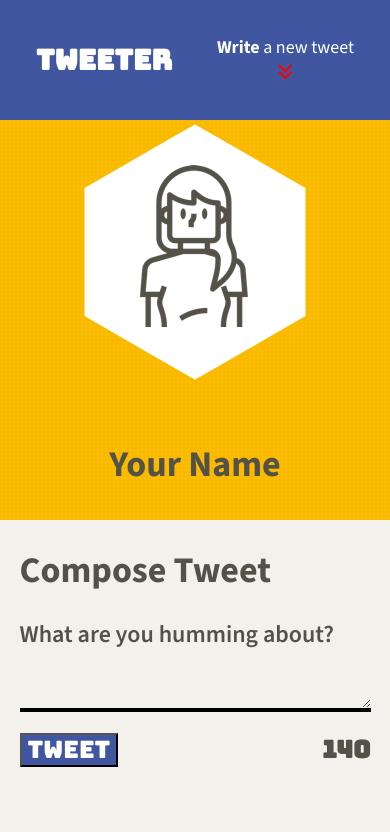
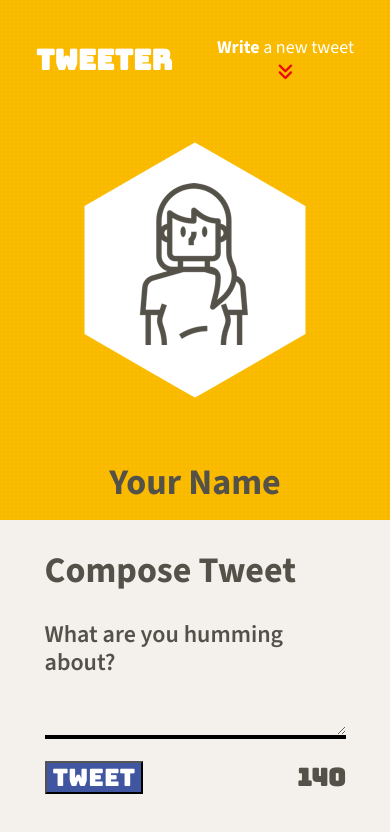
Before and after one commit to DemouraGus/tweeter, a website: page public/index.html in a window 390 px wide. Drawn offline with nearby package versions, Linux system fonts and the light colour scheme; no server answers.

Commit message:
Responsive design activity complete

```diff
--- a/public/index.html
+++ b/public/index.html
@@ -1,6 +1,7 @@
 <!DOCTYPE html>
 <html lang="en">
   <head>
+    <meta name='viewport' content='width=device-width, initial-scale=1.0, maximum-scale=1.0' />
     <!-- Meta Information -->
     <title>Tweeter - Home Page</title>
 
@@ -14,6 +15,7 @@
     <link rel="stylesheet" href="/styles/nav.css" type="text/css" />
     <link rel="stylesheet" href="/styles/header.css" type="text/css" />
     <link rel="stylesheet" href="/styles/new-tweet.css" type="text/css" />
+    <link rel="stylesheet" href="/styles/media-queries.css" type="text/css" />
     <link rel="preconnect" href="https://fonts.googleapis.com">
     <link rel="preconnect" href="https://fonts.gstatic.com" crossorigin>
     <link href="https://fonts.googleapis.com/css2?family=Bungee&family=Source+Sans+3:ital,wght@0,200..900;1,200..900&display=swap" rel="stylesheet">
@@ -42,6 +44,7 @@
       </div>
     </nav>
 
+    <div class="layout">
       <header class="main-header">
         <div>
           <img src="/images/profile-hex.png">
@@ -72,5 +75,6 @@
         </section>
 
       </main>
+  </div>
   </body>
 </html>
--- a/public/scripts/client.js
+++ b/public/scripts/client.js
@@ -16,7 +16,7 @@ $(document).ready(function() {
     const $tweet = $(`
       <article>
       <header>
-      <span class="username"><i class="fa-regular fa-face-smile"></i>${tweetData.user.name}</span>
+      <span class="username"><img src="/images/profile-hex.png">${tweetData.user.name}</span>
       <span class="user-tag">${tweetData.user.handle}</span>
       </header>
       <div>
@@ -38,7 +38,7 @@ $(document).ready(function() {
   const renderTweets = function(tweets) {
     $('.tweet-container').empty();
     for (const tweet of tweets) {
-        const $tweet = createTweetElement(tweet)
+      const $tweet = createTweetElement(tweet);
       $('.tweet-container').prepend($tweet);
     }
   };
@@ -53,14 +53,12 @@ $(document).ready(function() {
     });
   };
 
-    $('form').on('submit', function(event){
+  $('form').on('submit', function(event) {
     event.preventDefault();
     const serializedData = $(this).serialize();
 
-      // console.log($('#tweet-text').val());
     // extract the #tweet-text value and trim empty spaces
     const tweetText = $('#tweet-text').val().trim();
-
     const $alertMessage = $('#alert-message');
     $alertMessage.hide();
 
--- a/public/scripts/composer-char-counter.js
+++ b/public/scripts/composer-char-counter.js
@@ -12,9 +12,9 @@ $(document).ready(function() {
     counter.text(charactersLeft);
 
     if (charactersLeft < 0) {
-     counter.css('color', 'red')
+      counter.css('color', 'red');
     } else {
-     counter.css('color', 'black')
+      counter.css('color', 'black');
     }
   });
 });
--- a/public/styles/header.css
+++ b/public/styles/header.css
@@ -3,7 +3,10 @@
 }
 
 .main-header {
-  width: 100%;
+  width: 35%;
+  float: left;
+  padding-top: 35px;
+  margin: 100px 50px 0px 50px;
   display: flex;
   height: 400px;
   flex-direction: column;
--- a/public/styles/layout.css
+++ b/public/styles/layout.css
@@ -33,3 +33,9 @@ body {
   margin: 0 auto;
   background-color: inherit;
  }
+
+ .layout {
+  display: flex;
+  justify-content: flex-start;
+  align-items: flex-start;
+ }
--- /dev/null
+++ b/public/styles/media-queries.css
@@ -0,0 +1,20 @@
+@media only screen and (max-width: 1024px) {
+  nav {
+    background-color: #FFBF00;
+    background-image: url("/images/absurdity.png");
+  }
+  .main-header {
+    float: none;
+    width: 100%;
+    margin: 0;
+  }
+  .layout {
+    flex-direction: column;
+  }
+  .new-tweet{
+    margin: 25px
+  }
+  .tweet-container {
+    margin: 0px 25px 25px 25px
+  }
+}
--- a/public/styles/new-tweet.css
+++ b/public/styles/new-tweet.css
@@ -5,11 +5,11 @@
 .new-tweet {
   font-family: "Source Sans 3", sans-serif;
   font-weight: 600;
+  margin: 100px 50px 50px 0px;
 }
 
 .new-tweet label {
   display: block;
-
 }
 
 #tweet-text {
--- a/public/styles/tweet.css
+++ b/public/styles/tweet.css
@@ -1,5 +1,9 @@
 * {
   box-sizing: border-box;
+}
+
+.tweet-container {
+  margin: 0px 50px 50px 0px;
 }
 
 .tweet-container article {
@@ -24,6 +28,10 @@
   font-weight: 300;
   display: flex;
   gap: 10px
+}
+
+.username img {
+  width: 75px;
 }
 
 .user-tag {
--- a/server/data-files/initial-tweets.json
+++ b/server/data-files/initial-tweets.json
@@ -8,7 +8,7 @@
     "content": {
       "text": "If I have seen further it is by standing on the shoulders of giants"
     },
-    "created_at": 1733179831389
+    "created_at": 1733243591178
   },
   {
     "user": {
@@ -19,6 +19,6 @@
     "content": {
       "text": "Je pense , donc je suis"
     },
-    "created_at": 1733266231389
+    "created_at": 1733329991178
   }
 ]
```
Lines whose indentation alone changed are shown as unchanged.
